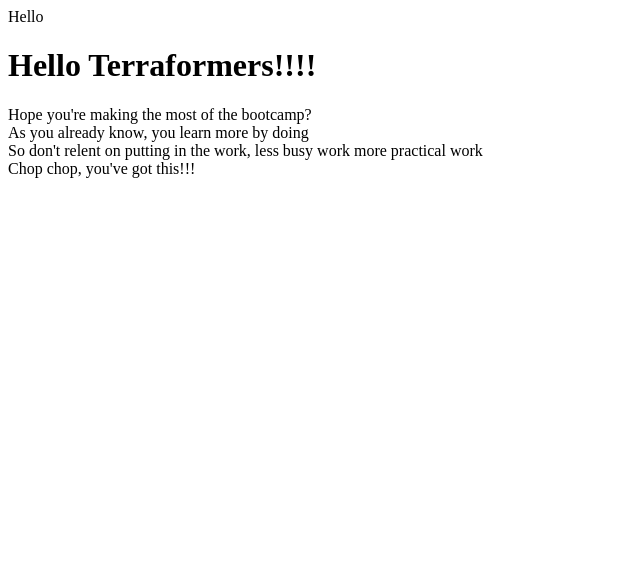
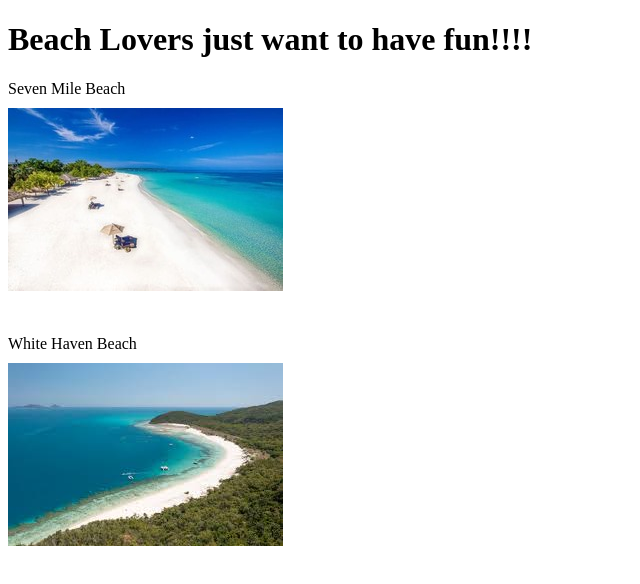
Before and after one commit to ChigozieCO/terraform-beginner-bootcamp-2023, a plain HTML site: page public/index.html in a window 1280 px wide. Shown: the whole page, without its empty margins (0-640 px from the left). Drawn offline with Linux system fonts and the light colour scheme.

Commit message:
#41 Upload assets using a for_each (#42)
* #41 Upload assets using a for_each

* #41 Update week1.md

```diff
--- a/public/index.html
+++ b/public/index.html
@@ -1,15 +1,22 @@
-Hello <!DOCTYPE html>
+<!DOCTYPE html>
 <html lang="en">
 <head>
     <meta charset="UTF-8">
     <meta name="viewport" content="width=device-width, initial-scale=1.0">
-    <title>Hello Terraformers</title>
+    <title>Absolute Best Beaches to Visit</title>
 </head>
 <body>
-    <h1>Hello Terraformers!!!!</h1>
-    <div>Hope you're making the most of the bootcamp?</div>
-    <div>As you already know, you learn more by doing </div>
-    <div>So don't relent on putting in the work, less busy work more practical work</div>
-    <div>Chop chop, you've got this!!!</div>
+    <h1>Beach Lovers just want to have fun!!!!</h1>
+    <div style="margin-bottom: 10px;">
+        Seven Mile Beach
+    </div>
+    <img src="/assets/SevenMile.jpg" />
+    <div style="margin-bottom: 40px;">
+
+    </div>
+    <div style="margin-bottom: 10px;">
+        White Haven Beach
+    </div>
+    <img src="/assets/whitehaven.jpg" />
 </body>
 </html>
```
Also changed, not shown: public/assets/SevenMile.jpg (added), public/assets/whitehaven.jpg (added), 8 other files.
